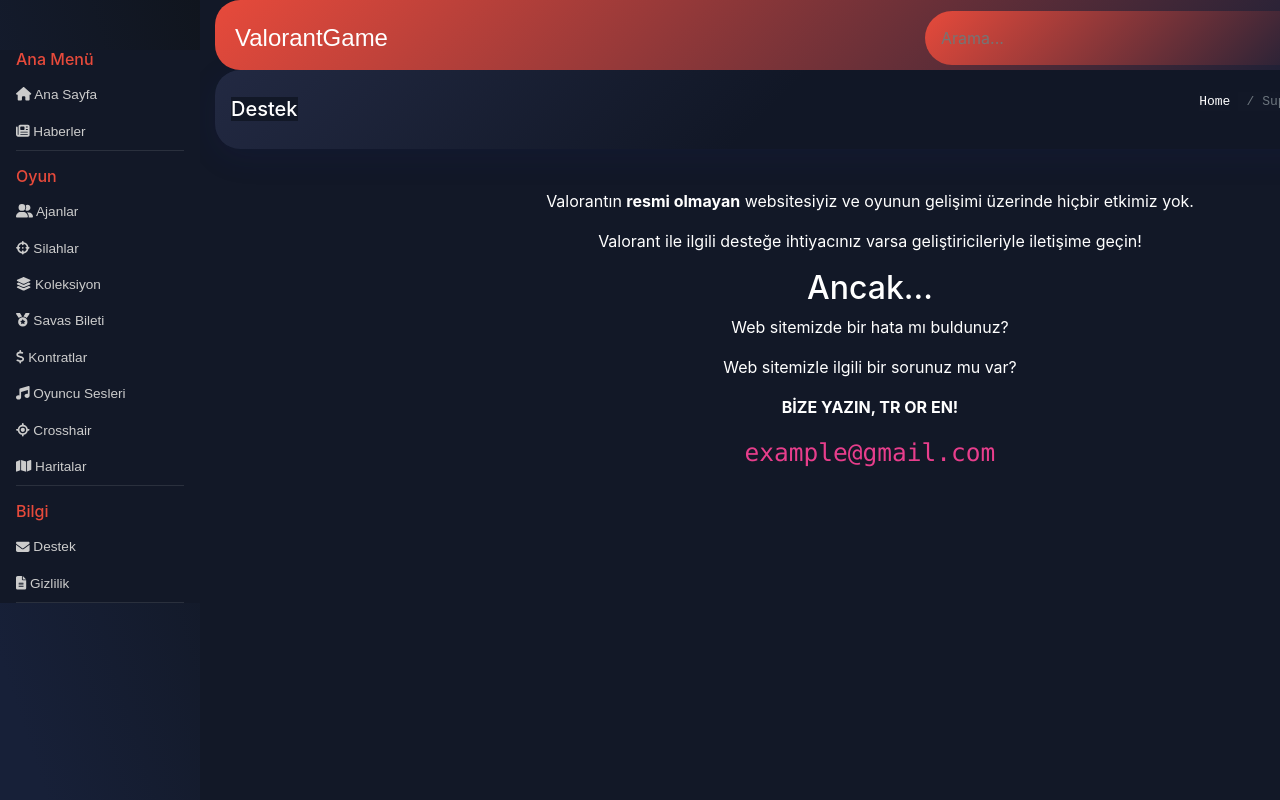
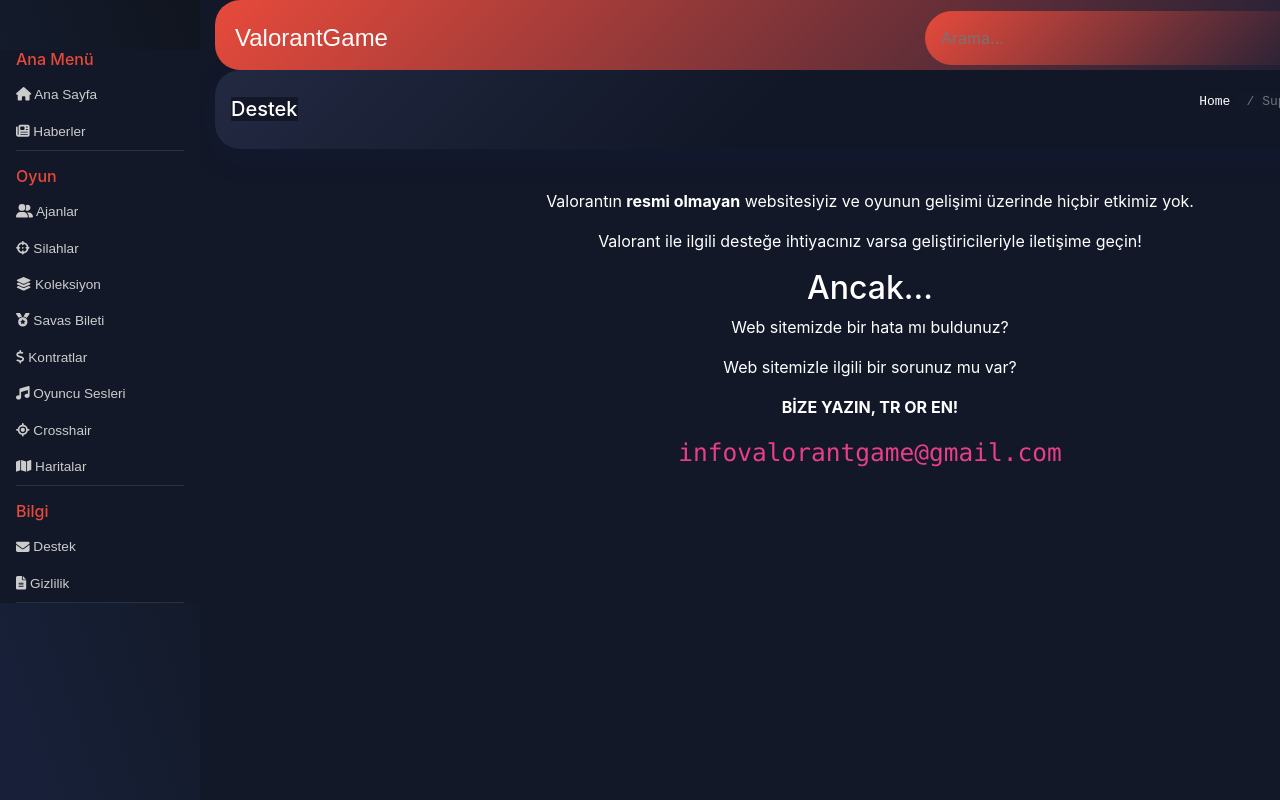
Before and after one commit to Thunder-png/valorant-next, a Next.js app: page /support in a window 1280 px wide. Shown: the top 800 px of the page. Built offline with nearby package versions, Linux system fonts and the light colour scheme; a web font is replaced by a local one.

Commit message:
add mail support adress

```diff
--- a/src/pages/support.js
+++ b/src/pages/support.js
@@ -3,7 +3,6 @@
 import Link from "next/link"; // Link bileşenini içe aktar
 import TopBar from "../components/TopBar";
 import SideBar from "../components/SideBar";
-import Breadcrumb from "../components/Breadcrumb";
 
 const SupportPage = () => {
     return (
@@ -35,7 +34,7 @@
                             <p class="text-gray-200">Web sitemizde bir hata mı buldunuz?</p>
                             <p class="text-gray-200"> Web sitemizle ilgili bir sorunuz mu var?</p>
                             <p class="text-gray-100"><b>BİZE YAZIN, TR OR EN!</b></p>
-                            <p class="h3"><code>example@gmail.com</code></p>
+                            <p class="h3"><code>infovalorantgame@gmail.com</code></p>
 
 
                         </div>
```
